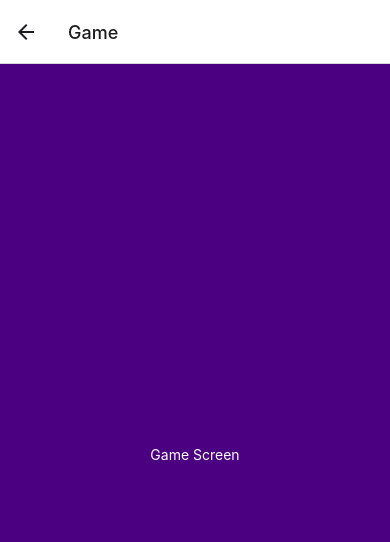
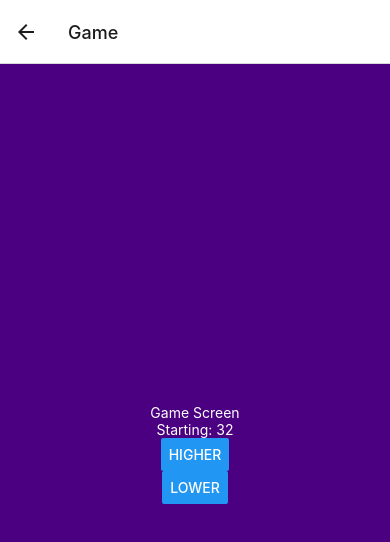
Before and after one commit to healingfields/animatedGame, a React Native app: screen /Game in a window 390 px wide. Shown: the top 542 px of the page. Built offline with nearby package versions, Linux system fonts and the light colour scheme.

Commit message:
created the necessary variables and the views

```diff
--- a/screens/Game.js
+++ b/screens/Game.js
@@ -1,5 +1,5 @@
-import React from 'react'
-import { StyleSheet, Text, View } from 'react-native'
+import React, { useState } from 'react'
+import { Button, StyleSheet, Text, View } from 'react-native'
 
 const styles = StyleSheet.create({
     container: {
@@ -14,9 +14,17 @@ const styles = StyleSheet.create({
 })
 
 function Game() {
+
+    const baseNumber = Math.floor(Math.random() * 100);
+    const score = Math.floor(Math.random() * 100);
+    const [choice, setChoice] = useState('');
+
     return (
         <View style={styles.container}>
             <Text style={styles.title}>Game Screen</Text>
+            <Text style={styles.title}>Starting: {baseNumber}</Text>
+            <Button onPress={() => setChoice('higher')} title='higher' />
+            <Button onPress={() => setChoice('lower')} title='lower' />
         </View>
     )
 }
```
